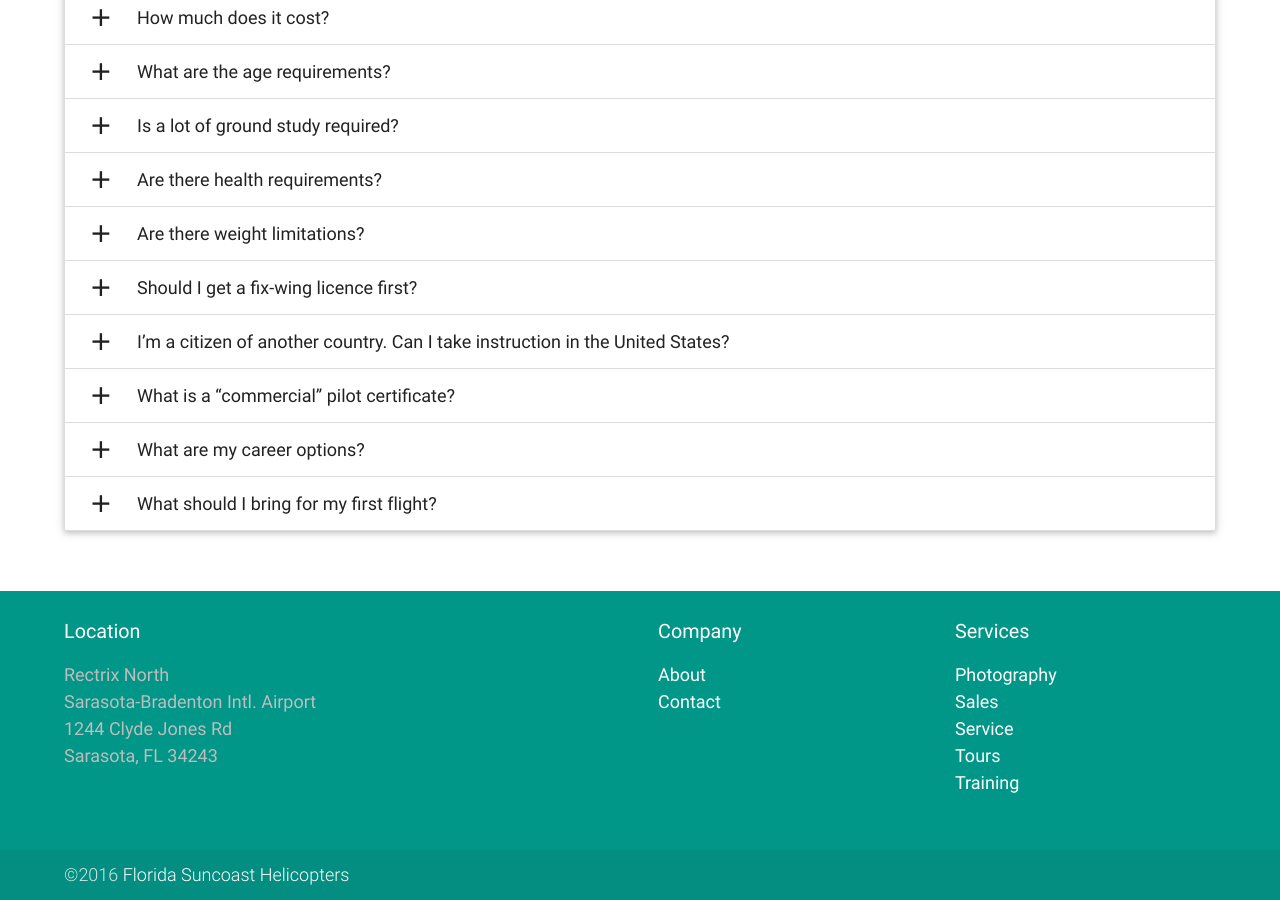
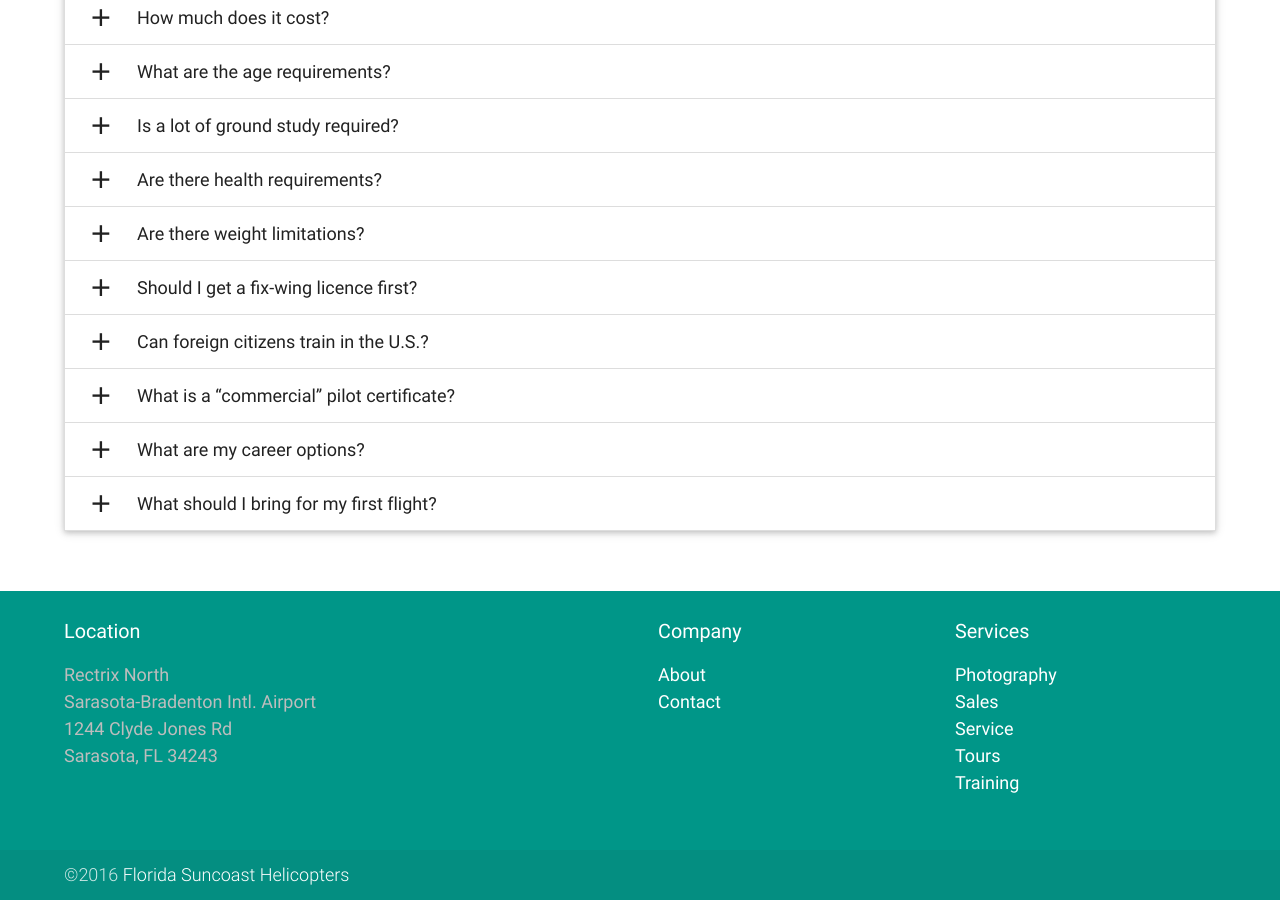
Before and after one commit to joncoop/fsh, a Jekyll site: the page built from training.html, in a window 1280 px wide and 900 px high, scrolled down 765 px. Built offline with Jekyll 4.4.1, drawn with Linux system fonts in a browser that asks for light colours; nearby versions of some CDN libraries.

Commit message:
Shortend FAQ.

```diff
--- a/training.html
+++ b/training.html
@@ -73,7 +73,7 @@ title: Pilot Training
         </div>
       </li>
       <li>
-        <div class="collapsible-header"><i class="material-icons">add</i>I’m a citizen of another country. Can I take instruction in the United States?
+        <div class="collapsible-header"><i class="material-icons">add</i>Can foreign citizens train in the U.S.?
 </div>
         <div class="collapsible-body">
           <p>Yes, but first you will have to register with homeland security. Go to <a href="https://www.flightschoolcandidates.gov/index.html">https://www.flightschoolcandidates.gov/index.html</a> and fill out the required paperwork.</p>
```
